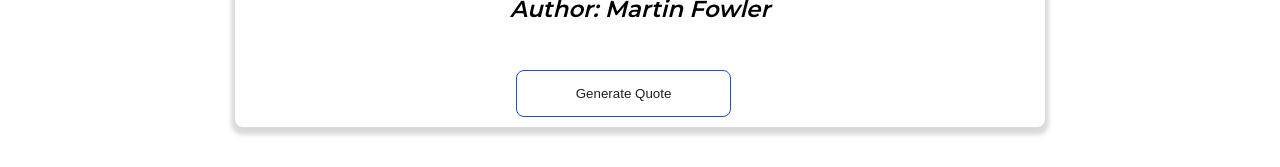
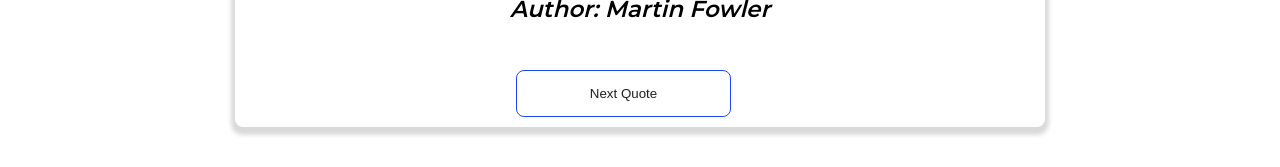
Before and after one commit to codewithmike01/portfolio-v2, a React (Create React App) app: page / in a window 1280 px wide. Shown: the part 740-907 px from the top of the page. Built offline with nearby package versions, Linux system fonts and the light colour scheme.

Commit message:
fix: Fix quote button to label Next quote

```diff
--- a/src/components/QuoteCard.tsx
+++ b/src/components/QuoteCard.tsx
@@ -31,7 +31,7 @@
         <p data-testid="quote__content">“{quotes.content}”</p>
         <p className="author_name">Author: {quotes.author}</p>
       </div>
-      <BorderButton width="10rem" text="Generate Quote" func={handleQuote} />
+      <BorderButton width="10rem" text="Next Quote" func={handleQuote} />
     </QuoteContainer>
   );
 };
```
